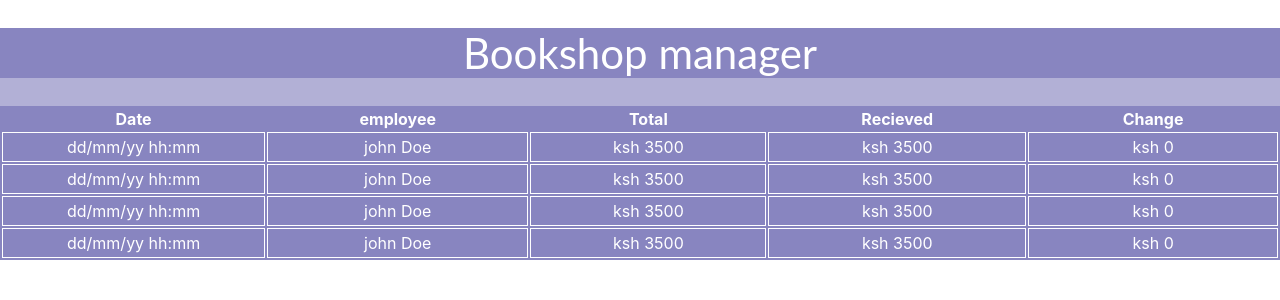
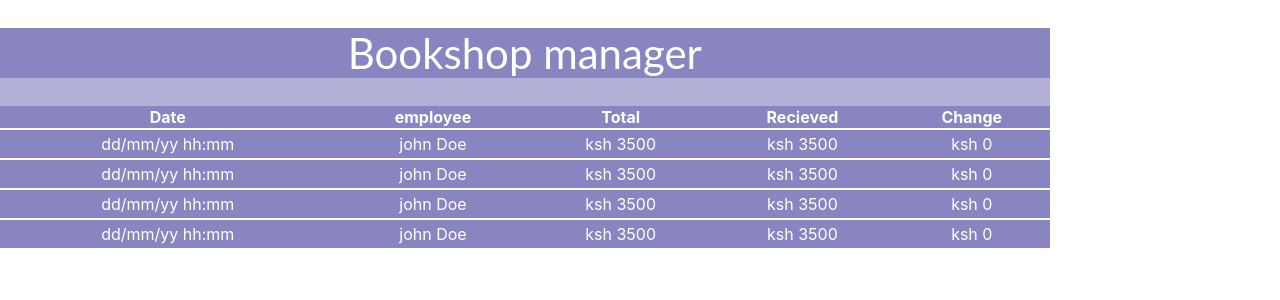
Before and after one commit to munteanurazvanandrei/Bookshop-Management-App, a React (Create React App) app in the folder client/: page /manager in a window 1280 px wide. Shown: the top 300 px of the page. Built offline with nearby package versions, Linux system fonts and the light colour scheme.

Commit message:
BMA-22 styled table

```diff
--- a/client/src/Components/Manager/EmployeeSales/EmployeeSales.css
+++ b/client/src/Components/Manager/EmployeeSales/EmployeeSales.css
@@ -3,7 +3,7 @@
 
 .employee-sales{
      background: #5650A473;
-    ;
+    width: 82%;
 }
 .employee-sales h1{
     color: white;
@@ -34,11 +34,13 @@ text-align: center;
 }
 
 .employee-sales  table{
+    width: 100%;
+    border-collapse: collapse;
     margin: auto;
     color:white;
     background:rgba(86, 80, 164, 0.45) ;
     /* border:solid white 26px; */
-    /* width: 733px;
+    /* width:max-content;
    height: 26px;
    left: 258px;
    top: 270px; */
@@ -47,18 +49,21 @@ text-align: center;
 
     /* ...more css */
 }
-
 .employee-sales  table th{
     /* position:absolute; */
-width: 602px;
+    border-bottom:solid white 2px;
+width:max-content;
 height: 15px;
 left: 332px;
 top: 221px;
 }
 .employee-sales  table td{
-    border:solid white 1px;
+    /* border:solid white 1px; */
+    border: none;
+    border-bottom:solid white 2px;
 
-width: 733px;
+
+width:max-content;
 height: 26px;
 left: 258px;
 top: 270px;
```
